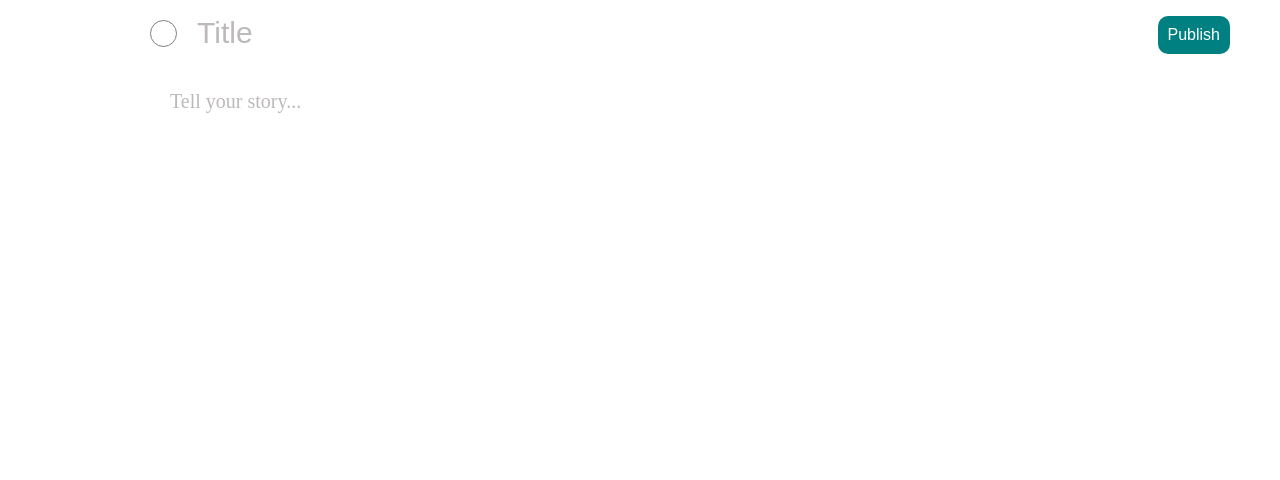
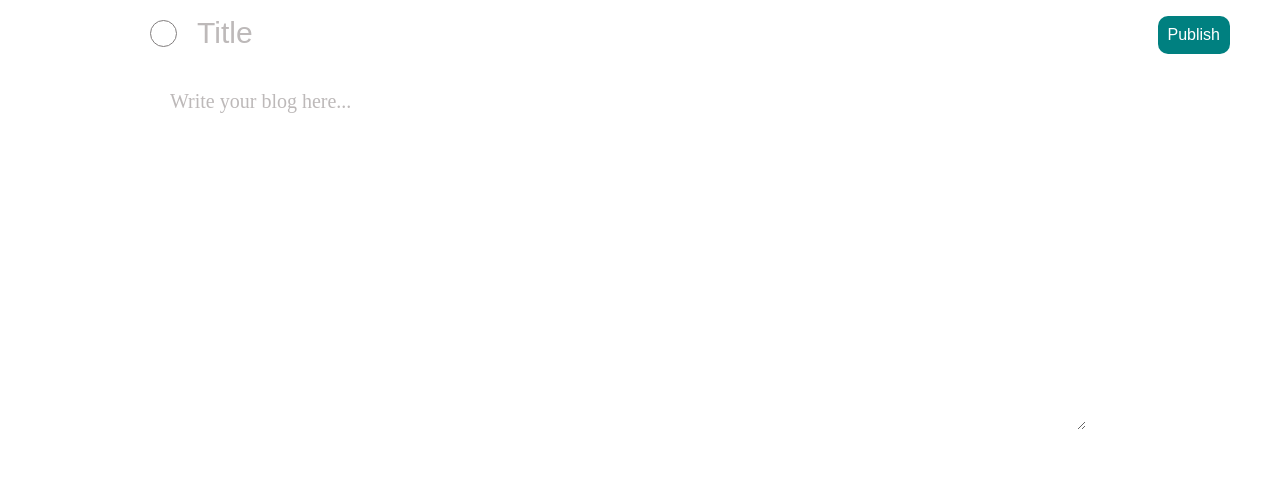
Before and after one commit to jonav01/Blogger, a React (Create React App) app: page / in a window 1280 px wide. Shown: the part 308-788 px from the top of the page. Built offline with nearby package versions, Linux system fonts and the light colour scheme.

Commit message:
Final edit required @ Create blog page

```diff
--- a/src/pages/Login/Login.js
+++ b/src/pages/Login/Login.js
@@ -54,6 +54,7 @@ const MainContainer = styled.div`
   color: #ffffff;
   text-transform: uppercase;
   letter-spacing: 0.4rem;
+
   @media only screen and (max-width: 320px) {
     width: 80vw;
     height: 90vh;
--- a/src/pages/Write/write.css
+++ b/src/pages/Write/write.css
@@ -51,7 +51,7 @@
 
 .writeText {
   width: 70vw;
-    height: 100vh;
+  height: 40vh;
   font-family: inherit;
   font-size: 20px;
 }
--- a/src/pages/Write/write.jsx
+++ b/src/pages/Write/write.jsx
@@ -5,13 +5,12 @@ export default function Write() {
     <div className="write">
       <img
         className="writeImg"
-        src="https://images.pexels.com/photos/6685428/pexels-photo-6685428.jpeg?auto=compress&cs=tinysrgb&dpr=2&w=500"
-        alt=""
-      />
+        src="https://images.unsplash.com/photo-1666694421187-75957423ee77?ixlib=rb-4.0.3&ixid=MnwxMjA3fDB8MHxwaG90by1wYWdlfHx8fGVufDB8fHx8&auto=format&fit=crop&w=1170&q=80" alt=""/>
       <form className="writeForm">
         <div className="writeFormGroup">
           <label htmlFor="fileInput">
-            <i className="writeIcon fas fa-plus"></i>
+            {/* <i className="writeIcon fas fa-plus"></i> */}
+            <i className="writeIcon fa-solid fa-plus"></i>
           </label>
           <input id="fileInput" type="file" style={{ display: "none" }} />
           <input
@@ -24,7 +23,7 @@ export default function Write() {
         <div className="writeFormGroup">
           <textarea
             className="writeInput writeText"
-            placeholder="Tell your story..."
+            placeholder="Write your blog here..."
             type="text"
             autoFocus={true}
           />
```
Lines whose indentation alone changed are shown as unchanged.
